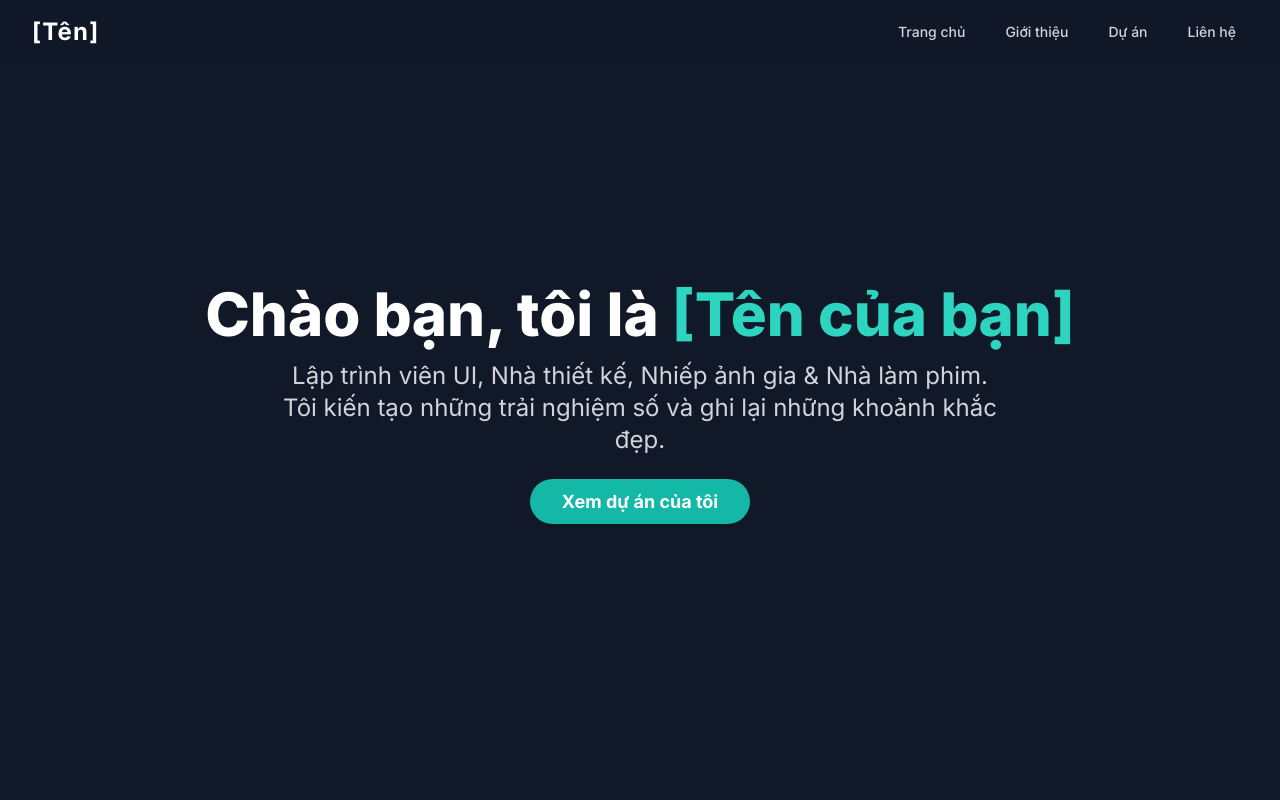
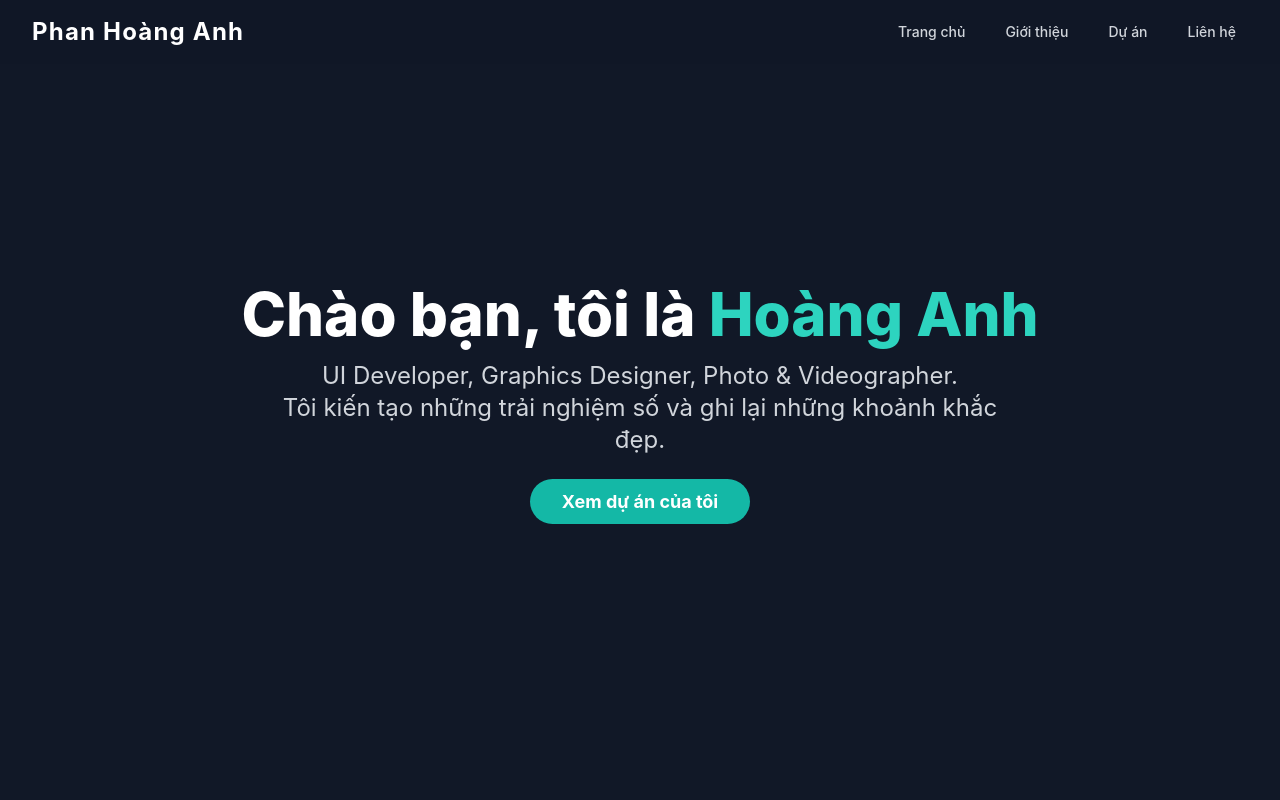
Before and after one commit to bongusii/hoanganh, a plain HTML site: page index.html in a window 1280 px wide. Shown: the top 800 px of the page. Drawn offline with nearby package versions, Linux system fonts and the light colour scheme; no server answers.

Commit message:
Add files via upload

```diff
--- a/index.html
+++ b/index.html
@@ -3,11 +3,11 @@
 <head>
     <meta charset="UTF-8">
     <meta name="viewport" content="width=device-width, initial-scale=1.0">
-    <title>Portfolio của [Tên của bạn]</title>
+    <title>Phan Hoang Anh's Portfolio</title>
     <script src="https://cdn.tailwindcss.com"></script>
     <link rel="preconnect" href="https://fonts.googleapis.com">
     <link rel="preconnect" href="https://fonts.gstatic.com" crossorigin>
-    <link href="https://fonts.googleapis.com/css2?family=Inter:wght@400;500;700;800&display=swap" rel="stylesheet">
+    <link href="https://fonts.googleapis.com/css2?family=Montserrat:ital,wght@0,100..900;1,100..900&display=swap" rel="stylesheet">
     <script src="https://unpkg.com/lucide@latest"></script>
     <style>
         body { font-family: 'Inter', sans-serif; }
@@ -32,7 +32,7 @@
         <div class="max-w-7xl mx-auto px-4 sm:px-6 lg:px-8">
             <div class="flex items-center justify-between h-16">
                 <div class="flex items-center">
-                    <a href="#" class="text-2xl font-bold text-white tracking-wider">[Tên]</a>
+                    <a href="#" class="text-2xl font-bold text-white tracking-wider">Phan Hoàng Anh</a>
                 </div>
                 <div class="hidden md:block">
                     <div class="ml-10 flex items-baseline space-x-4">
@@ -62,8 +62,8 @@
     <!-- Hero Section -->
     <header id="hero" class="min-h-screen flex items-center bg-gray-900">
         <div class="max-w-7xl mx-auto px-4 sm:px-6 lg:px-8 text-center">
-            <h1 class="text-4xl md:text-6xl font-extrabold text-white leading-tight mb-4">Chào bạn, tôi là <span class="text-teal-400">[Tên của bạn]</span></h1>
-            <p class="text-lg md:text-2xl text-gray-300 max-w-3xl mx-auto">Lập trình viên UI, Nhà thiết kế, Nhiếp ảnh gia & Nhà làm phim.<br>Tôi kiến tạo những trải nghiệm số và ghi lại những khoảnh khắc đẹp.</p>
+            <h1 class="text-4xl md:text-6xl font-extrabold text-white leading-tight mb-4">Chào bạn, tôi là <span class="text-teal-400">Hoàng Anh</span></h1>
+            <p class="text-lg md:text-2xl text-gray-300 max-w-3xl mx-auto">UI Developer, Graphics Designer, Photo & Videographer.<br>Tôi kiến tạo những trải nghiệm số và ghi lại những khoảnh khắc đẹp.</p>
             <div class="mt-8"><a href="#work" class="nav-link bg-teal-500 text-white font-bold py-3 px-8 rounded-full hover:bg-teal-600 transition duration-300 text-lg">Xem dự án của tôi</a></div>
         </div>
     </header>
```
